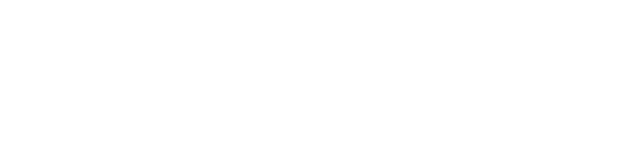
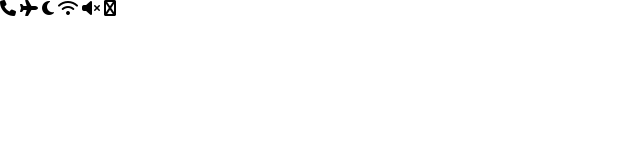
Before and after one commit to CJR85/glowing_checkbox, a plain HTML site: page index.html in a window 1280 px wide. Shown: the whole page, without its empty margins (0-640 px from the left). Drawn offline with Linux system fonts and the light colour scheme.

Commit message:
Add fontawesome icons

```diff
--- a/index.html
+++ b/index.html
@@ -19,21 +19,27 @@
     <div class="buttons">
       <label type="checkbox" name="check">
         <span></span>
+        <i class="fa-solid fa-phone"></i>
       </label>
       <label type="checkbox" name="check">
         <span></span>
+        <i class="fa-solid fa-plane"></i>
       </label>
       <label type="checkbox" name="check">
         <span></span>
+        <i class="fa-solid fa-moon"></i>
       </label>
       <label type="checkbox" name="check">
         <span></span>
+        <i class="fa-solid fa-wifi"></i>
       </label>
       <label type="checkbox" name="check">
         <span></span>
+        <i class="fa-solid fa-volume-xmark"></i>
       </label>
       <label type="checkbox" name="check">
         <span></span>
+        <i class="fa-solid fa-bluetooth"></i>
       </label>
     </div>
   </body>
```
